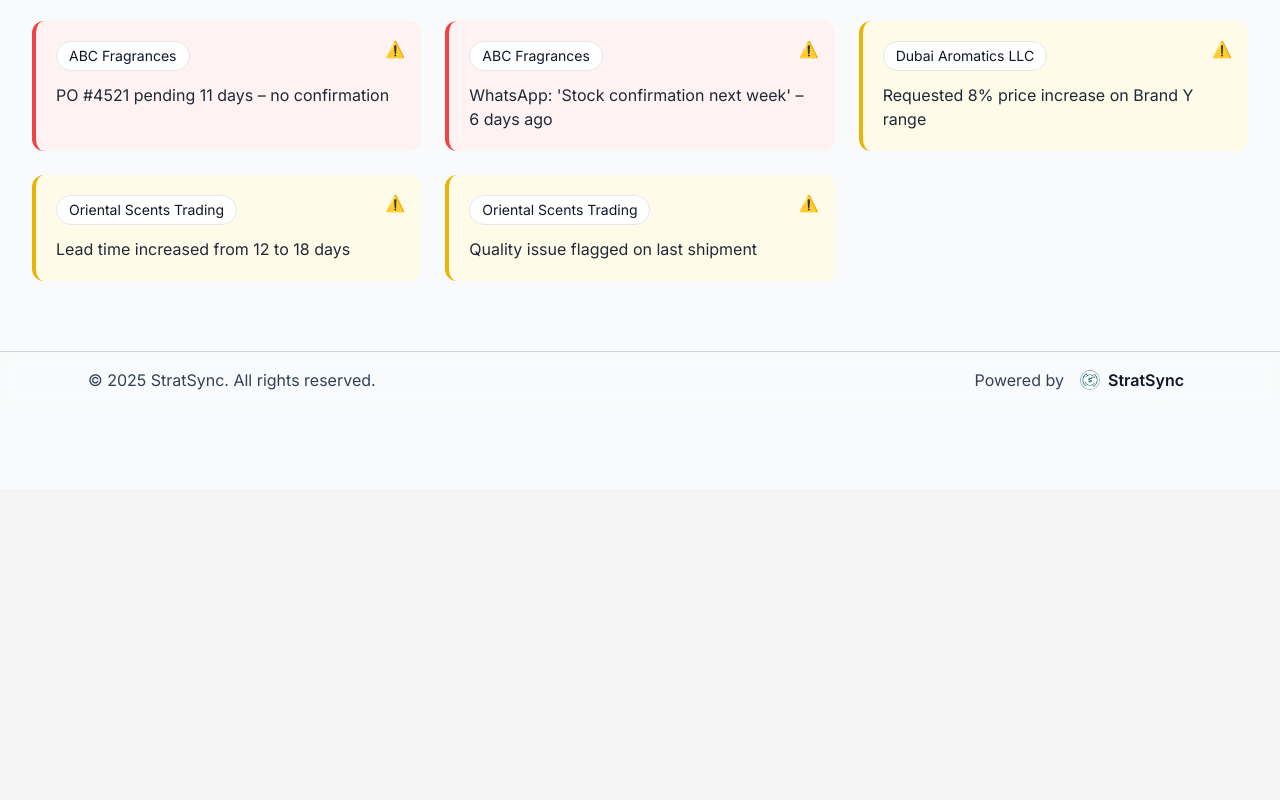
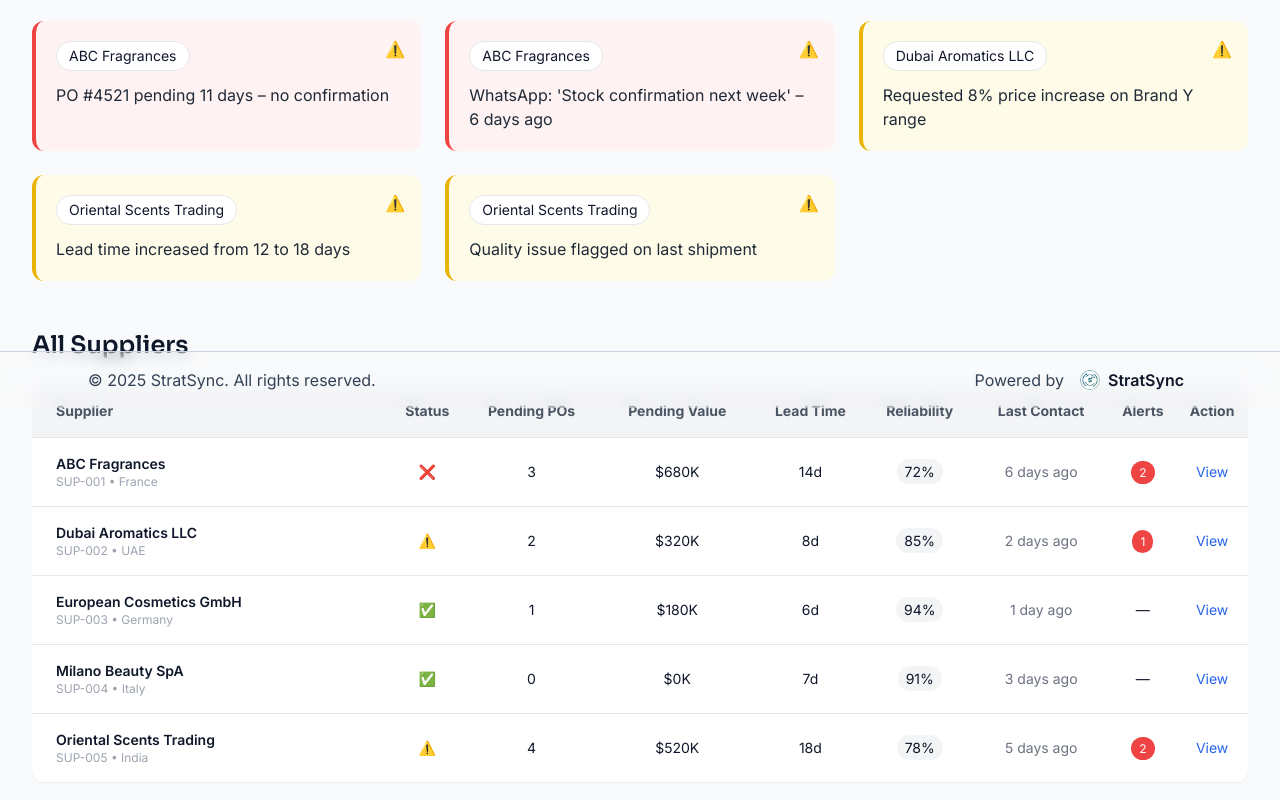
Before and after one commit to stratsync-rohit/revenue-intelligence-dashboard-tionale-v4, a React (Vite) app in the folder client/: page /suppliers in a window 1280 px wide. Shown: the part 392-1192 px from the top of the page. Before the commit the page ends 881 px from the top, so only its background shows below. Built offline with nearby package versions, Linux system fonts and the light colour scheme; no server answers.

Commit message:
update in suppiler

```diff
--- a/client/src/pages/Suppliers.tsx
+++ b/client/src/pages/Suppliers.tsx
@@ -37,7 +37,7 @@
       {/* Active Supplier Alerts */}
       <h2 className="text-2xl font-semibold mb-6">Active Supplier Alerts</h2>
 
-      <div className="grid grid-cols-1 md:grid-cols-3 gap-6">
+      <div className="grid grid-cols-1 md:grid-cols-3 gap-6 mb-12">
         <AlertCard
           supplier="ABC Fragrances"
           text="PO #4521 pending 11 days – no confirmation"
@@ -64,6 +64,85 @@
           severity="medium"
         />
       </div>
+
+      {/* ---------------- All Suppliers Table ---------------- */}
+      <h2 className="text-2xl font-semibold mb-6">All Suppliers</h2>
+
+      <div className="bg-white rounded-xl shadow-sm overflow-hidden">
+        <table className="w-full text-sm">
+          <thead className="bg-gray-100 text-gray-600">
+            <tr>
+              <th className="text-left px-6 py-4">Supplier</th>
+              <th className="text-center">Status</th>
+              <th className="text-center">Pending POs</th>
+              <th className="text-center">Pending Value</th>
+              <th className="text-center">Lead Time</th>
+              <th className="text-center">Reliability</th>
+              <th className="text-center">Last Contact</th>
+              <th className="text-center">Alerts</th>
+              <th className="text-center">Action</th>
+            </tr>
+          </thead>
+
+          <tbody>
+            <SupplierRow
+              name="ABC Fragrances"
+              meta="SUP-001 • France"
+              status="bad"
+              pos="3"
+              value="$680K"
+              lead="14d"
+              reliability="72%"
+              lastContact="6 days ago"
+              alerts={2}
+            />
+            <SupplierRow
+              name="Dubai Aromatics LLC"
+              meta="SUP-002 • UAE"
+              status="warning"
+              pos="2"
+              value="$320K"
+              lead="8d"
+              reliability="85%"
+              lastContact="2 days ago"
+              alerts={1}
+            />
+            <SupplierRow
+              name="European Cosmetics GmbH"
+              meta="SUP-003 • Germany"
+              status="good"
+              pos="1"
+              value="$180K"
+              lead="6d"
+              reliability="94%"
+              lastContact="1 day ago"
+              alerts={0}
+            />
+            <SupplierRow
+              name="Milano Beauty SpA"
+              meta="SUP-004 • Italy"
+              status="good"
+              pos="0"
+              value="$0K"
+              lead="7d"
+              reliability="91%"
+              lastContact="3 days ago"
+              alerts={0}
+            />
+            <SupplierRow
+              name="Oriental Scents Trading"
+              meta="SUP-005 • India"
+              status="warning"
+              pos="4"
+              value="$520K"
+              lead="18d"
+              reliability="78%"
+              lastContact="5 days ago"
+              alerts={2}
+            />
+          </tbody>
+        </table>
+      </div>
     </div>
   );
 };
@@ -81,9 +160,7 @@
   sub: string;
   color: string;
 }) => (
-  <div
-    className={`bg-white rounded-xl shadow-sm p-6 border-l-4 ${color}`}
-  >
+  <div className={`bg-white rounded-xl shadow-sm p-6 border-l-4 ${color}`}>
     <p className="text-sm text-gray-500 mb-2">{title}</p>
     <p className="text-3xl font-bold mb-1">{value}</p>
     <p className="text-sm text-gray-400">{sub}</p>
@@ -105,20 +182,64 @@
       : "border-yellow-500 bg-yellow-50";
 
   return (
-    <div
-      className={`relative rounded-xl p-5 border-l-4 ${styles}`}
-    >
+    <div className={`relative rounded-xl p-5 border-l-4 ${styles}`}>
       <span className="inline-block mb-3 px-3 py-1 text-sm rounded-full bg-white border">
         {supplier}
       </span>
       <p className="text-gray-800">{text}</p>
-
-      {/* Warning Icon */}
-      <div className="absolute top-4 right-4 text-gray-400">
-        ⚠️
-      </div>
+      <div className="absolute top-4 right-4 text-gray-400">⚠️</div>
     </div>
   );
 };
 
+const SupplierRow = ({
+  name,
+  meta,
+  status,
+  pos,
+  value,
+  lead,
+  reliability,
+  lastContact,
+  alerts,
+}: any) => {
+  const statusIcon =
+    status === "good"
+      ? "✅"
+      : status === "warning"
+      ? "⚠️"
+      : "❌";
+
+  return (
+    <tr className="border-t">
+      <td className="px-6 py-4">
+        <p className="font-semibold">{name}</p>
+        <p className="text-xs text-gray-400">{meta}</p>
+      </td>
+      <td className="text-center">{statusIcon}</td>
+      <td className="text-center">{pos}</td>
+      <td className="text-center">{value}</td>
+      <td className="text-center">{lead}</td>
+      <td className="text-center">
+        <span className="px-2 py-1 rounded-full bg-gray-100">
+          {reliability}
+        </span>
+      </td>
+      <td className="text-center text-gray-500">{lastContact}</td>
+      <td className="text-center">
+        {alerts > 0 ? (
+          <span className="bg-red-500 text-white px-2 py-1 rounded-full text-xs">
+            {alerts}
+          </span>
+        ) : (
+          "—"
+        )}
+      </td>
+      <td className="text-center text-blue-600 cursor-pointer">
+        View
+      </td>
+    </tr>
+  );
+};
+
 export default Suppliers;
```
